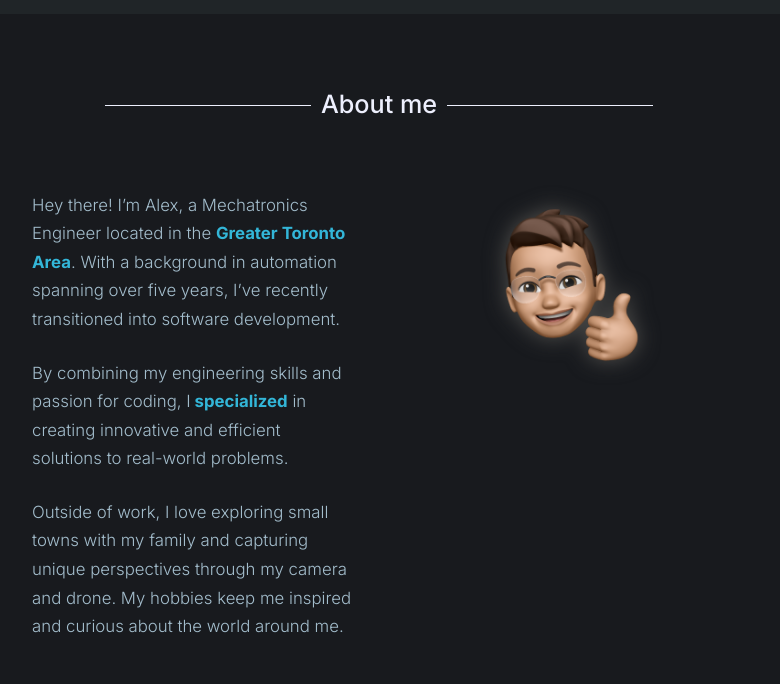
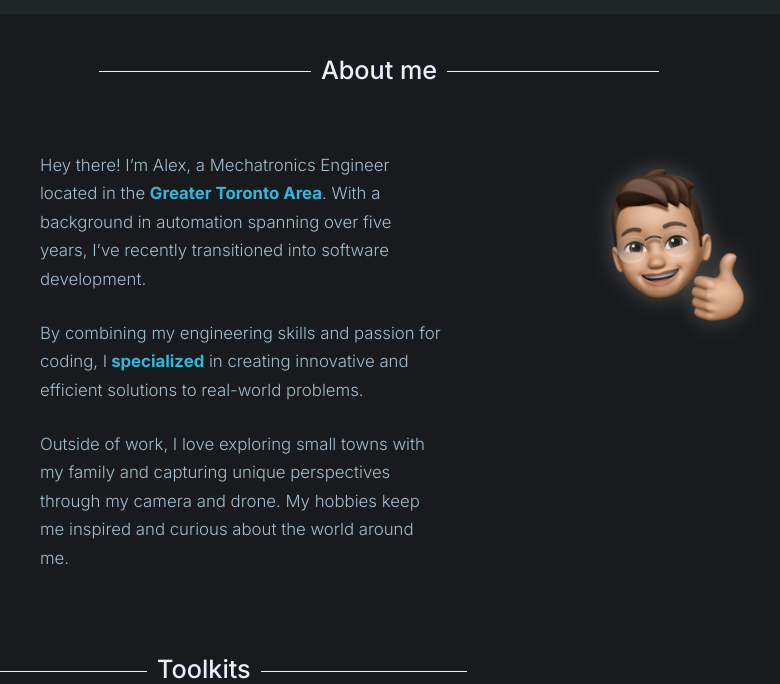
Before and after one commit to alex-bahena/portfolio-v2.0, a React (Vite) app: page / in a window 1280 px wide. Shown: the part 836-1520 px from the top of the page, without its empty margins (261-1041 px from the left). Built offline with nearby package versions, Linux system fonts and the light colour scheme.

Commit message:
Toolkit component

```diff
--- a/src/App.jsx
+++ b/src/App.jsx
@@ -5,6 +5,8 @@ import About from './components/about/About';
 import Projects from './components/projects/Projects';
 import Contact from './components/contact/Contact';
 import Footer from './components/footer/Footer'
+import Toolkits from './components/toolkits/Toolkits';
+
 const bodyBackgroundColor = document.querySelector('body');
 
 console.log(bodyBackgroundColor)
@@ -31,6 +33,7 @@ function App() {
             <Navbar />
             <Hero />
             <About />
+            <Toolkits/>
             <Projects />
             <Contact/>
             <Footer/>
--- a/src/components/about/About.css
+++ b/src/components/about/About.css
@@ -1,16 +1,19 @@
 .about{
-    height: 90vh;
+    height: 80vh;
     display: grid;
-    grid-template-columns: repeat(2,minmax(0,1fr));
+    grid-template-columns: 60% 40%;
     gap: 1.8rem;
     overflow: hidden;
     text-align: center;
-    align-items:start;
+    justify-content: center;
+    align-items:center;
 }
 
 .about .profile-photo{
+    width: 30vw;
     grid-row-start: 2;
     grid-column-start: 2;
+    align-self:self-start;
 }
 
 
@@ -18,15 +21,16 @@
     width: 15vw;
     height: auto;
     filter: var(--filter-glow);
-    margin-right: 6rem;
 }
 
 
 .about .about-me{
     grid-row-start: 1;
     grid-column: 1 / span 2;
-    align-self: center;
-    margin-top: 2rem;
+}
+
+.about .about-description{
+    align-self:self-start;
 }
 
 .about .about-description p{
@@ -52,6 +56,7 @@
     }
 
     .about .profile-photo{
+        width: auto;
         grid-column-start: 1;
         grid-row-start: 2;
     }
@@ -78,11 +83,10 @@
         margin-bottom: 2rem;
     }
 
-    .about .about-description p{
-
+    .about  p{
         font-size: 1rem;
         padding: 1rem 1rem;
-        text-align: justify;
+        text-align: left;
         text-justify: inter-word;
         float: none;
 }
--- /dev/null
+++ b/src/components/toolkits/Toolkits.css
@@ -0,0 +1,4 @@
+.Toolkits{
+    display: grid;
+    grid-template-columns: 1fr;
+}
--- /dev/null
+++ b/src/components/toolkits/Toolkits.jsx
@@ -0,0 +1,16 @@
+import './Toolkits.css'
+
+
+function Toolkits() {
+    return (
+
+<section className="Toolkits">
+<div className='projects-title'>
+                <h2 className='title-decoration'><span>Toolkits</span></h2>
+            </div>
+</section>
+    )
+}
+
+
+export default Toolkits
```
